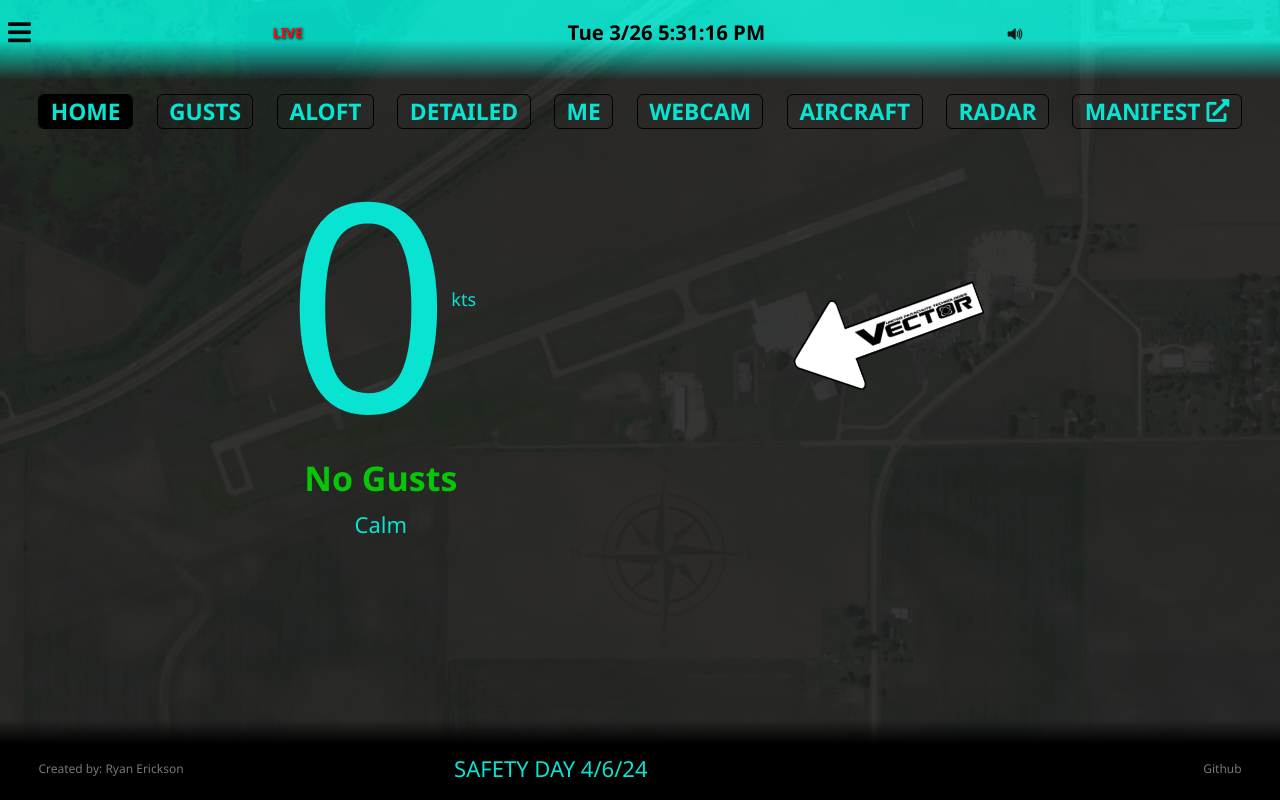
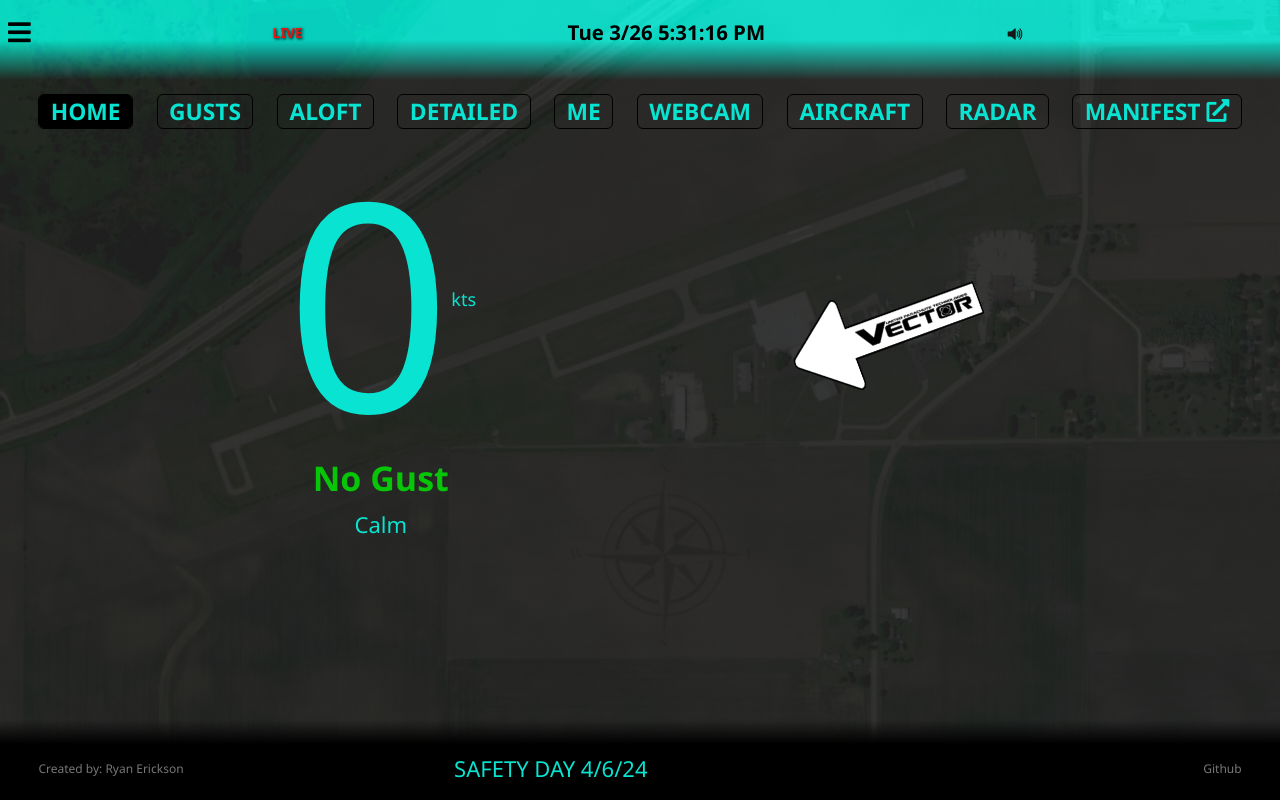
Before and after one commit to RyanFullStack/csc-weather-app, a React (Vite) app: page / in a window 1280 px wide. Built offline with nearby package versions, Linux system fonts and the light colour scheme; no server answers.

Commit message:
gusts to gust

```diff
--- a/src/components/LoadingArea/index.jsx
+++ b/src/components/LoadingArea/index.jsx
@@ -67,7 +67,7 @@ function LoadingArea() {
               </div>
             </span>
           ) : (
-            <span className="green">&nbsp;No Gusts</span>
+            <span className="green">&nbsp;No Gust</span>
           )}
         </div>
 
--- a/src/components/Wind/index.jsx
+++ b/src/components/Wind/index.jsx
@@ -70,7 +70,7 @@ function Wind() {
               <small>{speedUnit === "true" ? "kts" : "mph"}</small>
             </span>
           ) : (
-            <span className="green">No Gusts</span>
+            <span className="green">No Gust</span>
           )}
         </div>
 
```
